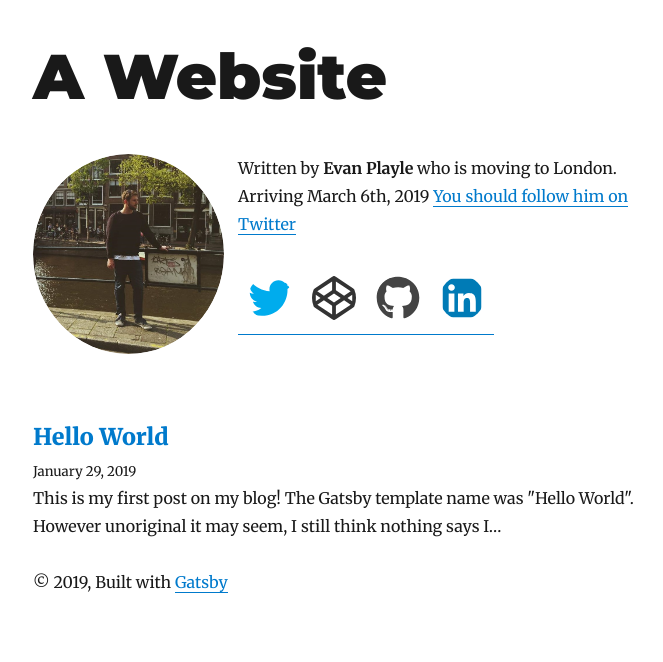
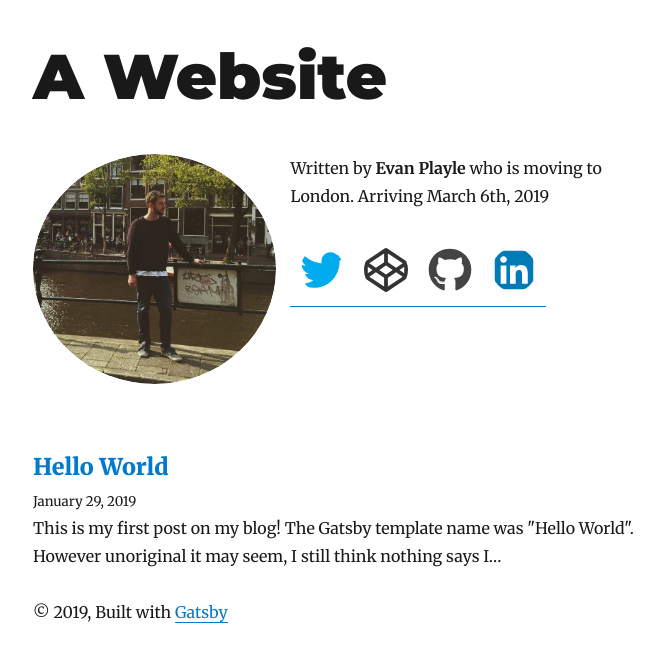
Before and after one commit to Ampersandme/Ampersandme.github.io, a Gatsby site: page / in a window 1280 px wide. Shown: the whole page, without its empty margins (292-955 px from the left). Built offline with nearby package versions, Linux system fonts and the light colour scheme; Gatsby itself is replaced by a stand-in of ours; some packages are replaced by stand-ins of ours.

Commit message:
updated bio and bio css

```diff
--- a/src/components/Bio.js
+++ b/src/components/Bio.js
@@ -36,15 +36,13 @@ function Bio() {
               <p>
                 Written by <strong>{author}</strong> who is moving to London. Arriving March 6th, 2019
                 {` `}
-                <a href={`https://twitter.com/${social.twitter}`}>
-                  You should follow him on Twitter
-                </a>
+
               </p>
-              <div>
+              <div id="centerItems">
                 <a href="" ><FaTwitter className={styles.icon + " " + styles.twitter} /></a>
                 <a href="" ><FaCodepen className={styles.icon + " " + styles.codepen}/></a>
                 <a href="" ><FaGithub className={styles.icon + " " + styles.github} /></a>
-                <a href="https://www.linkedin.com/in/evanplayle/" ><FaLinkedin className={styles.icon + " " + styles.linkedin} /></a>
+                <a class="link" href="https://www.linkedin.com/in/evanplayle/" ><FaLinkedin className={styles.icon + " " + styles.linkedin} /></a>
               </div>
             </div>
           </div>
@@ -58,7 +56,7 @@ const bioQuery = graphql`
   query BioQuery {
     avatar: file(absolutePath: { regex: "/profile.jpg/" }) {
       childImageSharp {
-        fixed(width: 375, height: 200) {
+        fixed(width: 375, height: 230) {
           ...GatsbyImageSharpFixed
         }
       }
--- a/src/styles/link.module.css
+++ b/src/styles/link.module.css
@@ -4,6 +4,7 @@
     height:4rem;
     width:4rem !important;
     border-radius: 50%;
+    text-decoration: none !important;
 }
 
 .twitter{
@@ -22,18 +23,7 @@
     color: #333;
 }
 
- a:link {
-    text-decoration: none;
+body a, body a:link, body a:visited, body a:focus, body a:hover, body a:active{
+    //color:olive;
+    text-decoration:none;
   }
-
-  a:visited {
-    text-decoration: none;
-  }
-
-  a:hover {
-    text-decoration: none;
-  }
-
-  a:active {
-    text-decoration: none;
-  }
```
